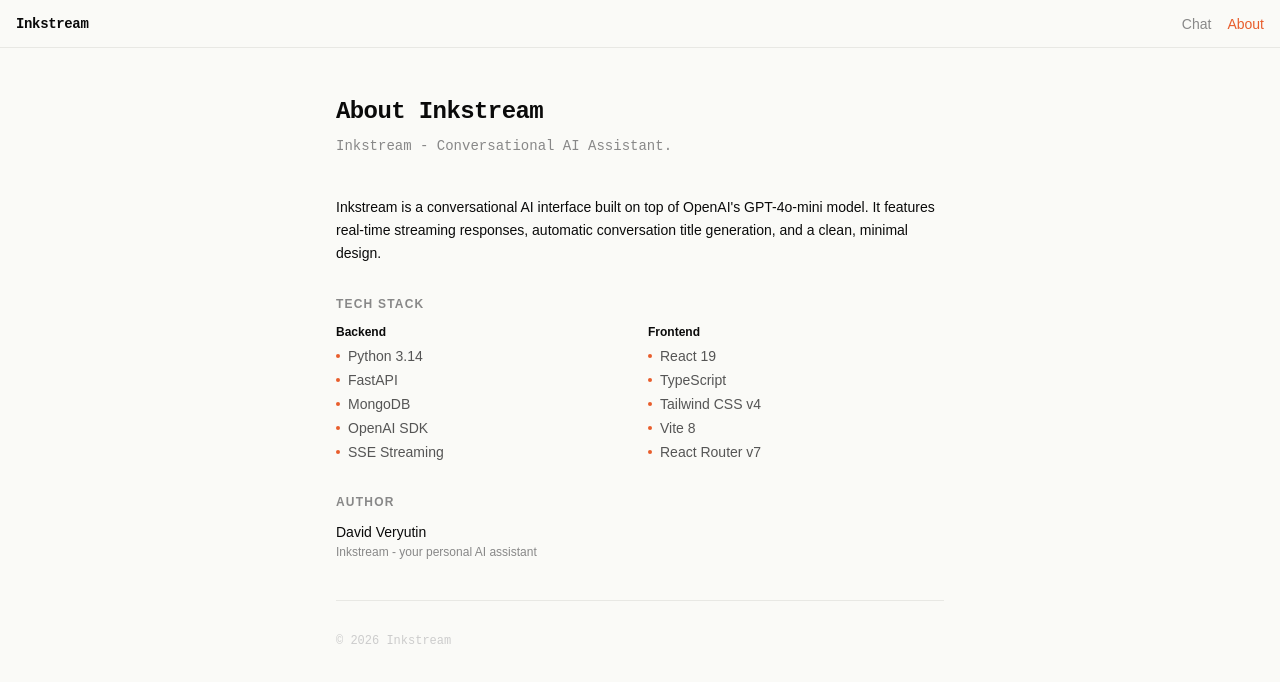
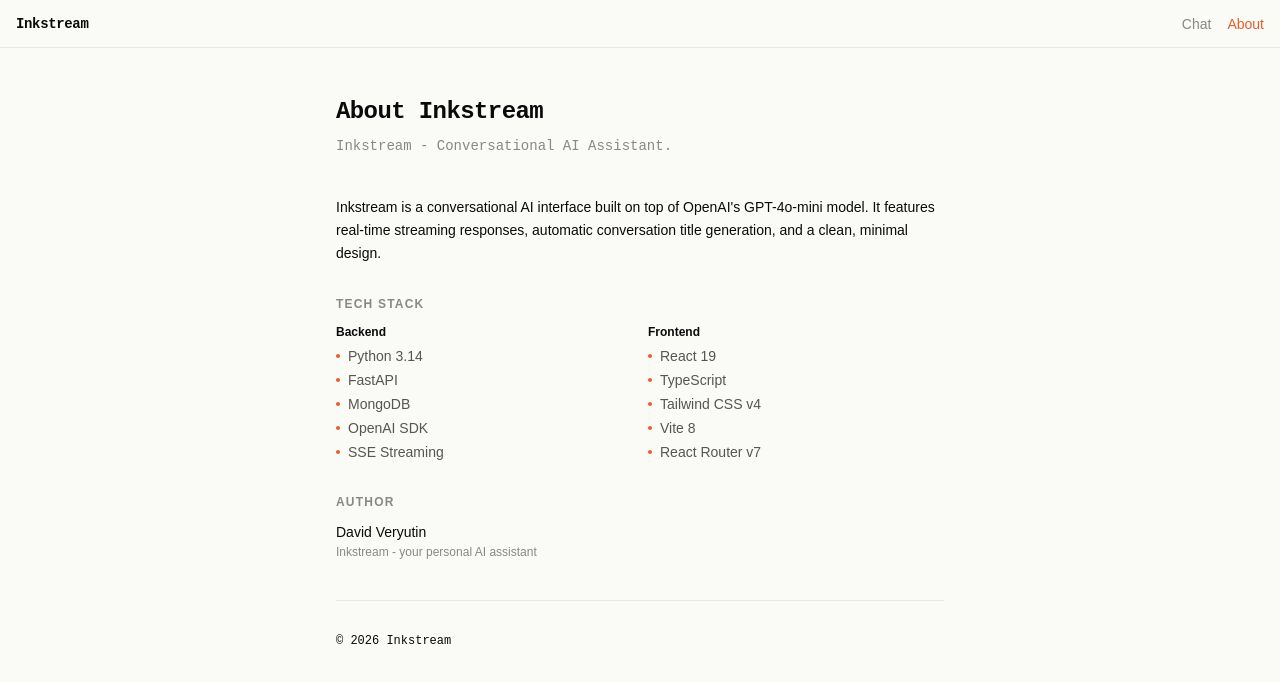
Before and after one commit to davids199005-oss/Inkstream, a React (Vite) app in the folder Frontend/: page /about in a window 1280 px wide. Shown: the top 682 px of the page. Built offline with nearby package versions, Linux system fonts and the light colour scheme.

Commit message:
update(frontend): improve MessageItem component styling and fix About page footer text color

```diff
--- a/Frontend/src/components/MessageItem.tsx
+++ b/Frontend/src/components/MessageItem.tsx
@@ -7,16 +7,16 @@
   if (role === 'user') {
     return (
       <div className="flex justify-end px-4 py-1">
-        <p className="max-w-[70%] text-sm font-semibold text-[#0A0A0A] text-right whitespace-pre-wrap break-words">
+        <div className="max-w-[70%] rounded-2xl rounded-br-md bg-[#E85D2C] text-white px-4 py-2.5 text-sm whitespace-pre-wrap break-words shadow-sm">
           {content}
-        </p>
+        </div>
       </div>
     )
   }
 
   return (
     <div className="flex justify-start px-4 py-1">
-      <div className="max-w-[70%] text-sm text-[#0A0A0A] prose prose-sm prose-neutral max-w-none">
+      <div className="max-w-[70%] rounded-2xl rounded-bl-md bg-white border border-[#E8E8E4] px-4 py-2.5 text-sm text-[#0A0A0A] prose prose-sm prose-neutral max-w-none shadow-sm">
         <ReactMarkdown
           remarkPlugins={[remarkGfm]}
           rehypePlugins={[rehypeHighlight]}
--- a/Frontend/src/pages/About.tsx
+++ b/Frontend/src/pages/About.tsx
@@ -50,7 +50,7 @@
         </section>
 
         <footer className="pt-8 border-t border-[#E8E8E4]">
-          <p className="text-xs text-[#CCC] font-mono">© 2026 Inkstream</p>
+          <p className="text-xs text-[#CCCС] font-mono">© 2026 Inkstream</p>
         </footer>
       </div>
     </div>
```
